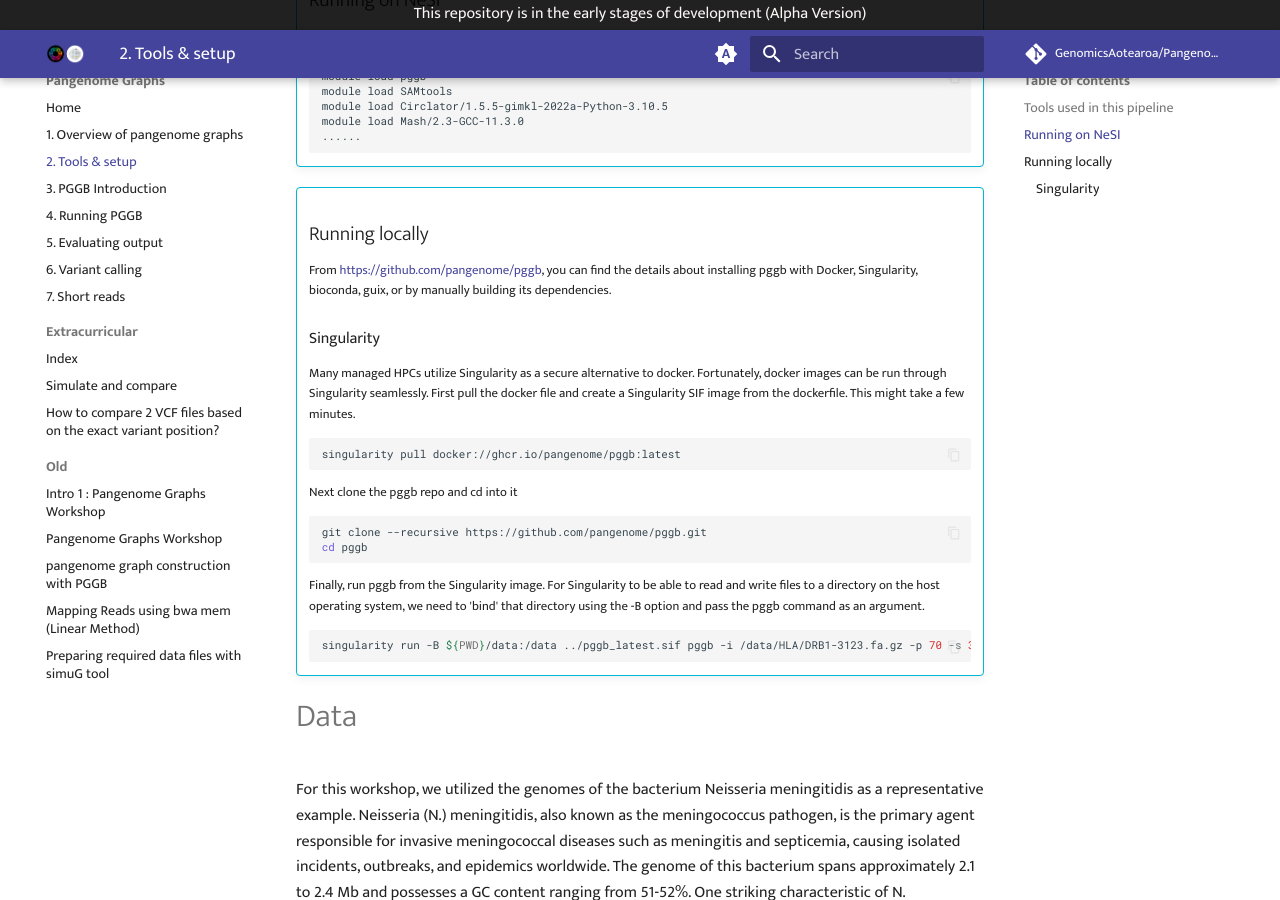
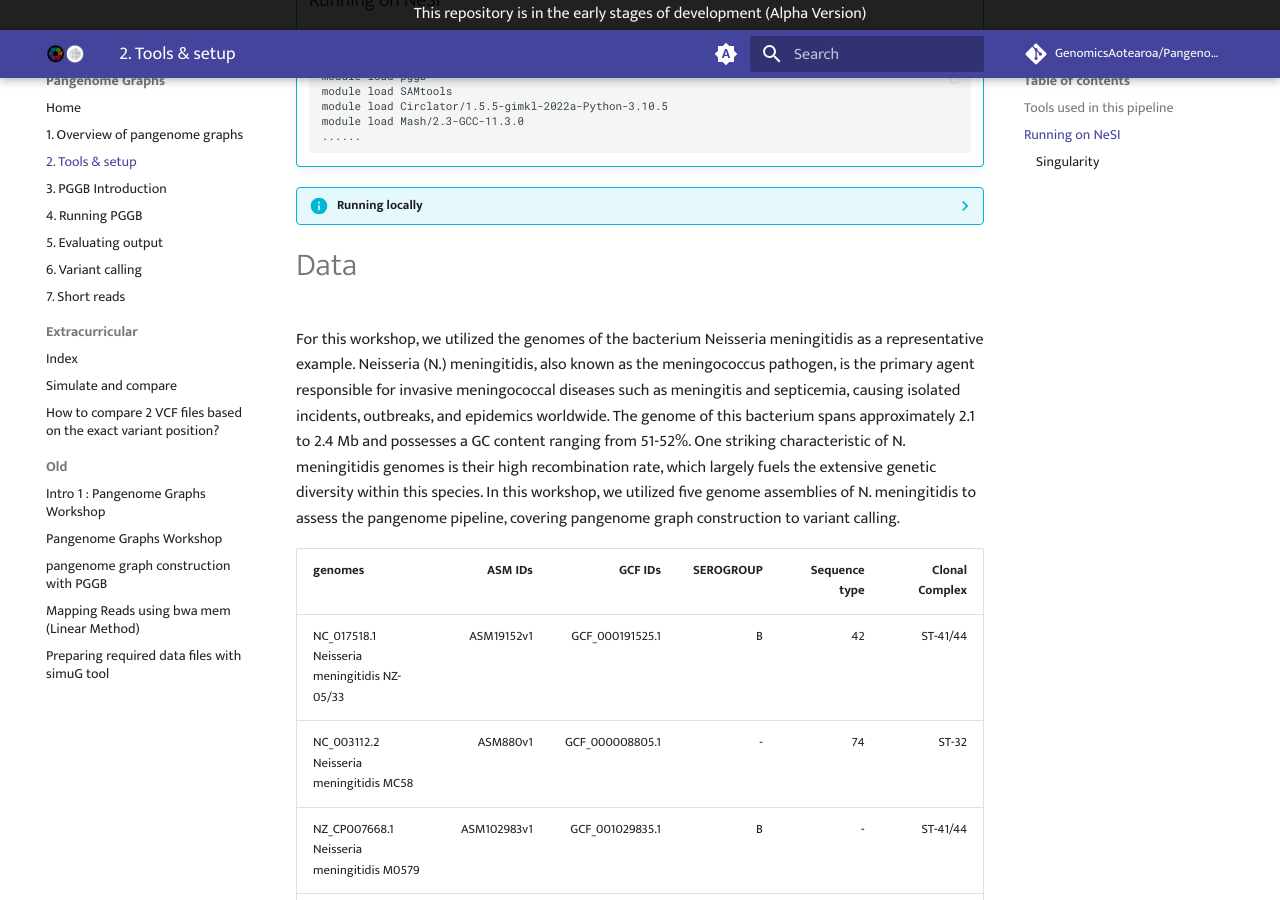
Before and after one commit to GenomicsAotearoa/Pangenome-Graphs-Workshop, an MkDocs documentation site: the page built from docs/2_Tools_and_setup.md, in a window 1280 px wide and 900 px high, scrolled down 657 px. Built offline with MkDocs 1.6.1 and Material for MkDocs 9.7.7, drawn with Linux system fonts in a browser that asks for light colours; comment, search, counter and statistics services are not loaded.

Commit message:
Hidden info for running on NeSI

````diff
--- a/docs/2_Tools_and_setup.md
+++ b/docs/2_Tools_and_setup.md
@@ -30,9 +30,8 @@
     ......
     ```
 
-!!! info ""
+??? info "Running locally"
 
-    ## Running locally
     From https://github.com/pangenome/pggb, you can find the details about installing pggb with Docker, Singularity, bioconda, guix, or by manually building its dependencies.
     ### Singularity
     Many managed HPCs utilize Singularity as a secure alternative to docker. Fortunately, docker images can be run through Singularity seamlessly.
````
